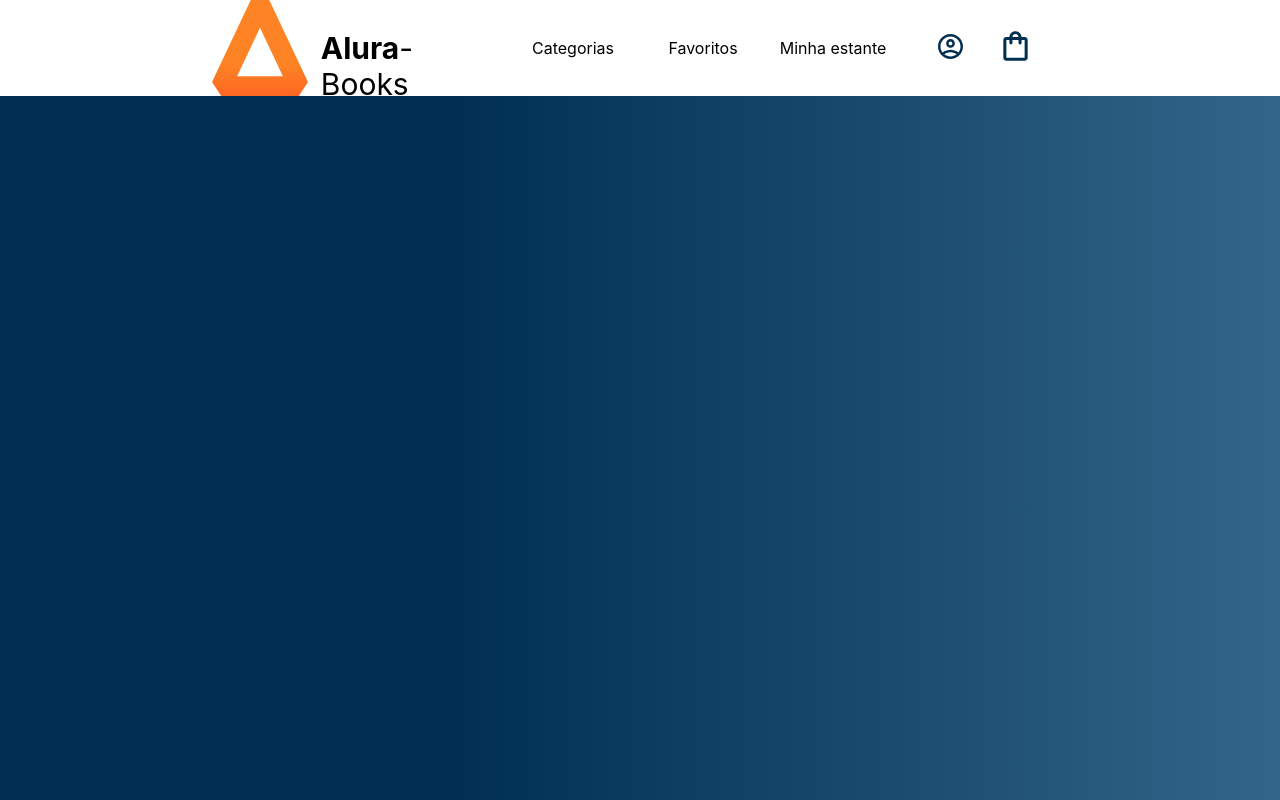
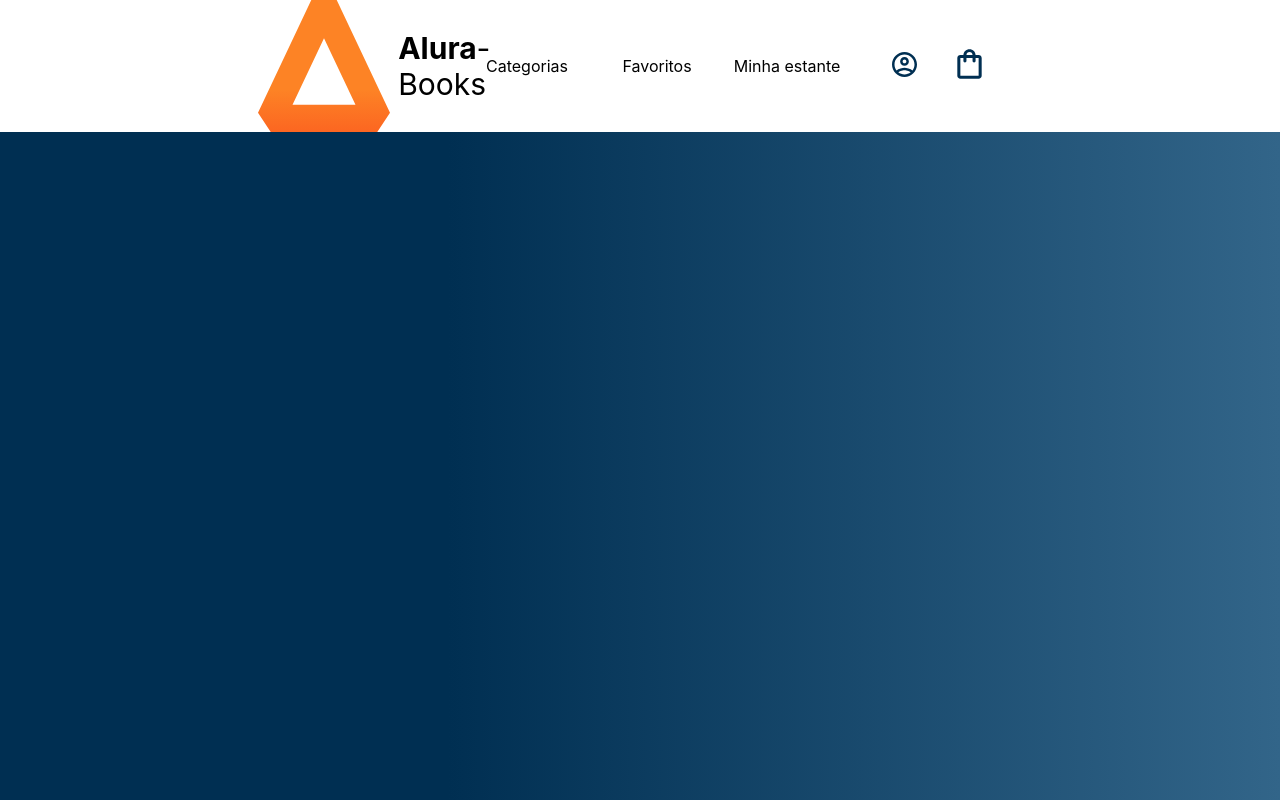
Before and after one commit to Vitor4818/Alura-books, a React (Create React App) app: page / in a window 1280 px wide. Built offline with nearby package versions, Linux system fonts and the light colour scheme.

Commit message:
WIP: Simplificando código

```diff
--- a/src/App.css
+++ b/src/App.css
@@ -4,40 +4,9 @@
     background-image: linear-gradient(90deg, #002F52 35%, #326589);
   }
 
-  .App-header {
-    background-color: #FFF;
-    display: flex;
-    justify-content: center;
-}
 
-  .opcoes {
-    display: flex;
-  }
 
-  .opcao{
-    display: flex;
-    justify-content: center;
-    align-items: center;
-    text-align: center;
-    font-size: 16px;
-    min-width: 120px;
-    height: 100%;
-    padding: 0 5px;
-    cursor: pointer;
-  }
 
   li {
     list-style: none;
   }
-
-  .icones{
-     display: flex;
-     align-items: center;
-
-  }
-
-  .icone{
-    margin-right: 40px;
-    width: 25px
-
-  }
--- a/src/App.js
+++ b/src/App.js
@@ -1,30 +1,11 @@
 import './App.css';
-import Logo from './componentes/logo'
-import sacola from './imagens/sacola.svg'
-import perfil from './imagens/perfil.svg'
-
-
-
-const textoOpcoes = ['Categorias', 'Favoritos', 'Minha estante']
-const icones = [perfil, sacola]
-
+import Header from './componentes/Header'
 
 function App() {
   return (
     <div className="App">
       <header className="App-header">
-        <Logo/>
-        <ul className='opcoes'>
-          {textoOpcoes.map( (texto) => (
-            <li className='opcao'><p>{texto}</p></li>
-          ))}
-        </ul>
-
-        <ul className='icones'>
-          {icones.map( (icone) => (
-            <li><img src={icone} className='icone'></img></li>
-          ))}
-        </ul>
+        <Header/>
       </header>
     </div>
   );
--- /dev/null
+++ b/src/componentes/Header/estilo.css
@@ -0,0 +1,5 @@
+.App-header {
+    background-color: #FFF;
+    display: flex;
+    justify-content: center;
+}
--- /dev/null
+++ b/src/componentes/Header/index.js
@@ -0,0 +1,17 @@
+import './estilo.css'
+import Logo from "../logo"
+import OpcoesHeader from "../OpcoesHeader"
+import IconesHeader from "../IconesHeader"
+
+function Header(){
+    return(
+        <div className="App-header">
+            <Logo/>
+            <OpcoesHeader/>
+            <IconesHeader/>
+        </div>
+    )
+}
+
+
+export default Header
--- /dev/null
+++ b/src/componentes/IconesHeader/estilo.css
@@ -0,0 +1,11 @@
+.icones{
+    display: flex;
+    align-items: center;
+
+ }
+
+ .icone{
+   margin-right: 40px;
+   width: 25px
+
+ }
--- /dev/null
+++ b/src/componentes/IconesHeader/index.js
@@ -0,0 +1,16 @@
+import './estilo.css';
+import sacola from '../../imagens/sacola.svg'
+import perfil from '../../imagens/perfil.svg'
+const icones = [perfil, sacola]
+
+function IconesHeader(){
+    return(
+        <ul className='icones'>
+          {icones.map( (icone) => (
+            <li><img src={icone} className='icone'></img></li>
+          ))}
+        </ul>
+    )
+}
+
+export default IconesHeader
--- /dev/null
+++ b/src/componentes/OpcoesHeader/estilo.css
@@ -0,0 +1,16 @@
+
+.opcoes {
+    display: flex;
+  }
+
+  .opcao{
+    display: flex;
+    justify-content: center;
+    align-items: center;
+    text-align: center;
+    font-size: 16px;
+    min-width: 120px;
+    height: 100%;
+    padding: 0 5px;
+    cursor: pointer;
+  }
--- /dev/null
+++ b/src/componentes/OpcoesHeader/index.js
@@ -0,0 +1,15 @@
+import './estilo.css'
+const textoOpcoes = ['Categorias', 'Favoritos', 'Minha estante']
+
+function OpcoesHeader() {
+  return (
+    <ul className="opcoes">
+      {textoOpcoes.map((texto) => (
+        <li className="opcao">
+          <p>{texto}</p>
+        </li>
+      ))}
+    </ul>
+  );
+}
+export default OpcoesHeader;
```
